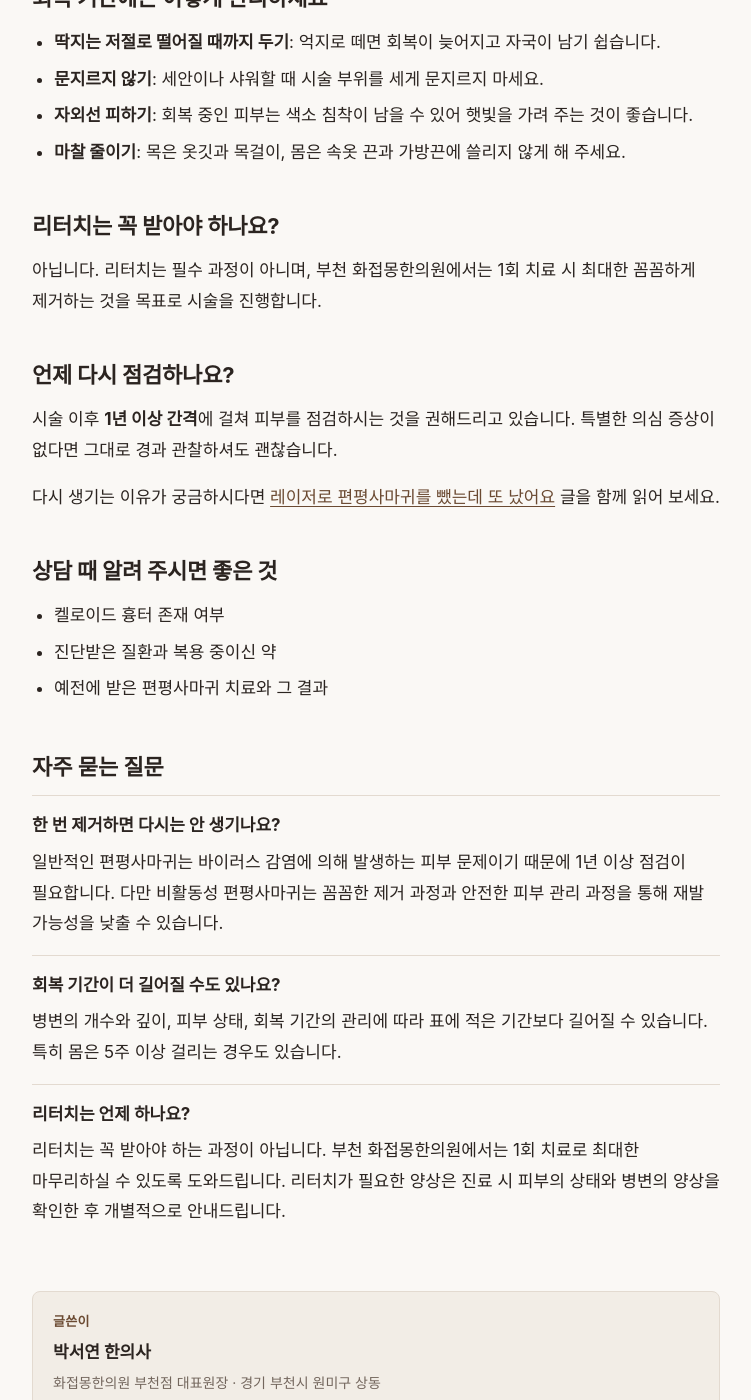
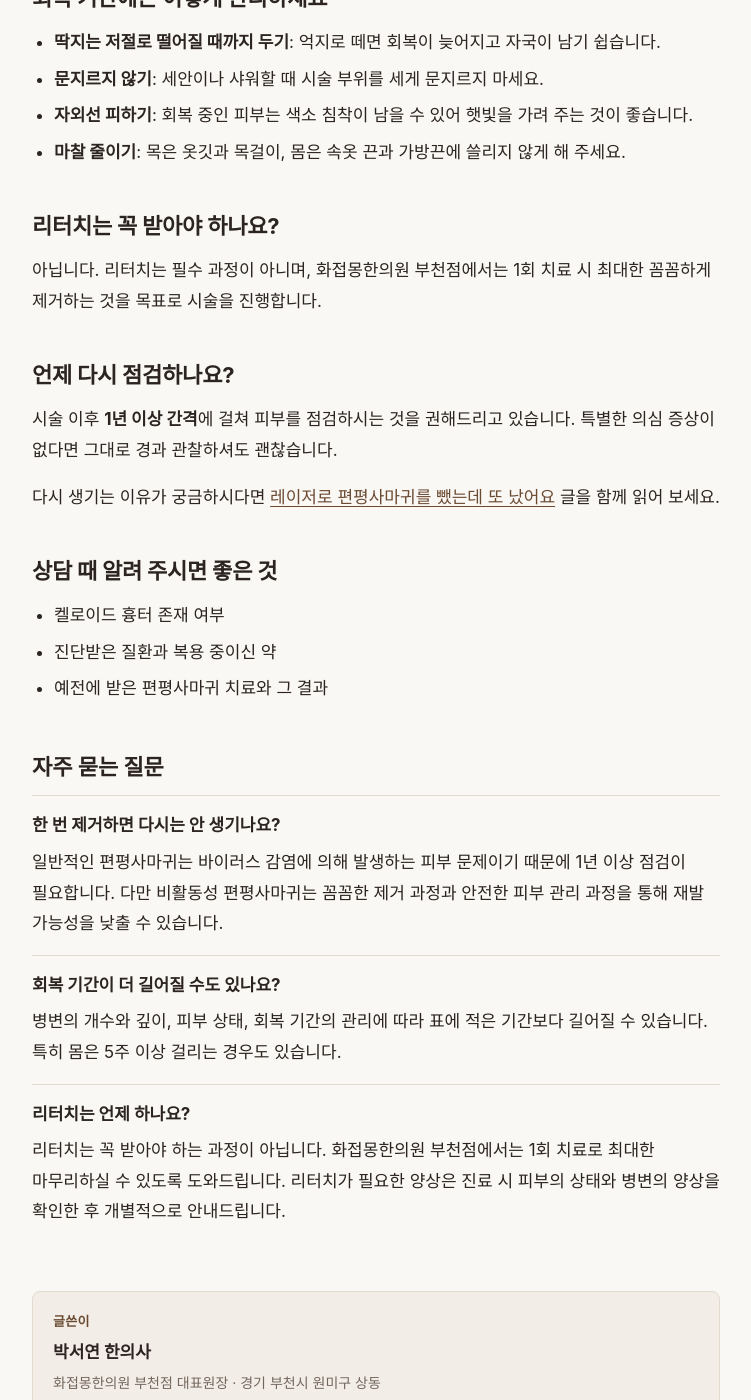
Before and after one commit to HJMbc-Park/HJMbc-Park.github.io, a Jekyll site: the page built from _posts/2026-10-19-flat-wart-sessions-and-recovery.md, in a window 1280 px wide and 1400 px high, scrolled down 926 px. Shown: the whole window, without its empty margins (264-1015 px from the left). Built offline with Jekyll 4.4.1, drawn with Linux system fonts in a browser that asks for light colours; some web fonts are replaced; some of the changed text lies outside the part shown.

Commit message:
병원 이름을 화접몽한의원 부천점으로 통일
Co-Authored-By: Claude Opus 5.5 <noreply@anthropic.com>
Claude-Session: https://claude.ai/code/session_01Tf8RMgz7uBKTB28y4gpJDW

```diff
--- a/_posts/2026-10-19-flat-wart-sessions-and-recovery.md
+++ b/_posts/2026-10-19-flat-wart-sessions-and-recovery.md
@@ -10,12 +10,12 @@ faq:
   - q: "회복 기간이 더 길어질 수도 있나요?"
     a: "병변의 개수와 깊이, 피부 상태, 회복 기간의 관리에 따라 표에 적은 기간보다 길어질 수 있습니다. 특히 몸은 5주 이상 걸리는 경우도 있습니다."
   - q: "리터치는 언제 하나요?"
-    a: "리터치는 꼭 받아야 하는 과정이 아닙니다. 부천 화접몽한의원에서는 1회 치료로 최대한 마무리하실 수 있도록 도와드립니다. 리터치가 필요한 양상은 진료 시 피부의 상태와 병변의 양상을 확인한 후 개별적으로 안내드립니다."
+    a: "리터치는 꼭 받아야 하는 과정이 아닙니다. 화접몽한의원 부천점에서는 1회 치료로 최대한 마무리하실 수 있도록 도와드립니다. 리터치가 필요한 양상은 진료 시 피부의 상태와 병변의 양상을 확인한 후 개별적으로 안내드립니다."
 ---
 
 ## 몇 번 받아야 하나요?
 
-화접몽한의원 부천에서 시행하는 편평사마귀 제거는 침으로 병변을 하나하나 꼼꼼하게 제거하는 방식이고, 보통 **1회 시술**로 진행합니다. 다만 병변의 개수, 범위, 피부 상태에 따라 계획은 달라질 수 있어서, 첫 진료에서 범위를 확인한 뒤 정합니다.
+화접몽한의원 부천점에서 시행하는 편평사마귀 제거는 침으로 병변을 하나하나 꼼꼼하게 제거하는 방식이고, 보통 **1회 시술**로 진행합니다. 다만 병변의 개수, 범위, 피부 상태에 따라 계획은 달라질 수 있어서, 첫 진료에서 범위를 확인한 뒤 정합니다.
 
 ## 회복 기간은 부위마다 다릅니다
 
@@ -36,7 +36,7 @@ faq:
 
 ## 리터치는 꼭 받아야 하나요?
 
-아닙니다. 리터치는 필수 과정이 아니며, 부천 화접몽한의원에서는 1회 치료 시 최대한 꼼꼼하게 제거하는 것을 목표로 시술을 진행합니다.
+아닙니다. 리터치는 필수 과정이 아니며, 화접몽한의원 부천점에서는 1회 치료 시 최대한 꼼꼼하게 제거하는 것을 목표로 시술을 진행합니다.
 
 ## 언제 다시 점검하나요?
 
```
